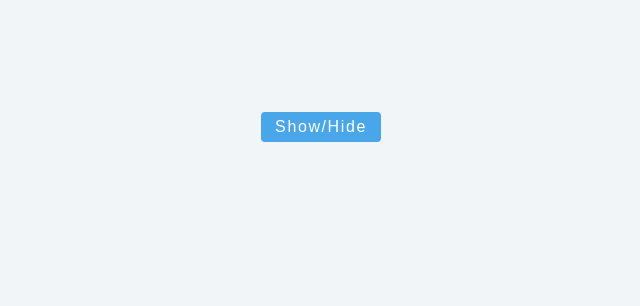
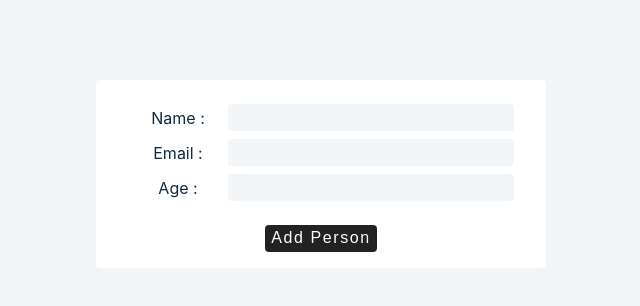
Before and after one commit to IsaacBukunmi/react-advanced-2020-copy, a React (Create React App) app: page / in a window 1280 px wide. Shown: the top 306 px of the page, without its empty margins (319-959 px from the left). Built offline with nearby package versions, Linux system fonts and the light colour scheme.

Commit message:
forms complete

```diff
--- a/src/App.js
+++ b/src/App.js
@@ -1,5 +1,5 @@
 import React from 'react'
-import Setup from './tutorial/3-conditional-rendering/setup/3-show-hide'
+import Setup from './tutorial/4-forms/setup/2-multiple-inputs'
 
 
 function App() {
--- a/src/tutorial/4-forms/setup/2-multiple-inputs.js
+++ b/src/tutorial/4-forms/setup/2-multiple-inputs.js
@@ -7,36 +7,49 @@ import React, { useState } from 'react';
 // dynamic object keys
 
 const ControlledInputs = () => {
-  const [firstName, setFirstName] = useState('');
-  const [email, setEmail] = useState('');
+  // const [person, setPerson] = useState({ firstName: '', email:'', age: ''})
+  // const [people, setPeople] = useState([]);
+
+  // const handleChange = (e) => {
+  //   const name = e.target.name
+  //   const value = e.target.value
+  //   setPerson({ ...person, [name]:value })
+  // }
+  // const handleSubmit = (e) => {
+  //   e.preventDefault();
+  //   if(person.firsName && person.email && person.age){
+  //     const newPerson = { ...person, id: new Date().getTime().toString() }
+  //     setPeople([...people, newPerson])
+  //     setPerson({ firstName: '', email:'', age: ''})
+  //   }
+  // };
+  const [person, setPerson] = useState({ firstName: '', email: '', age: '' });
   const [people, setPeople] = useState([]);
-
+  const handleChange = (e) => {
+    const name = e.target.name;
+    const value = e.target.value;
+    setPerson({ ...person, [name]: value });
+  };
   const handleSubmit = (e) => {
     e.preventDefault();
-    if (firstName && email) {
-      const person = { id: new Date().getTime().toString(), firstName, email };
-      console.log(person);
-      setPeople((people) => {
-        return [...people, person];
-      });
-      setFirstName('');
-      setEmail('');
-    } else {
-      console.log('empty values');
+    if (person.firstName && person.email && person.age) {
+      const newPerson = { ...person, id: new Date().getTime().toString() };
+      setPeople([...people, newPerson]);
+      setPerson({ firstName: '', email: '', age: '' });
     }
   };
   return (
     <>
       <article>
-        <form className='form' onSubmit={handleSubmit}>
+        <form className='form'>
           <div className='form-control'>
             <label htmlFor='firstName'>Name : </label>
             <input
               type='text'
               id='firstName'
               name='firstName'
-              value={firstName}
-              onChange={(e) => setFirstName(e.target.value)}
+              value={person.firstName}
+              onChange={handleChange}
             />
           </div>
           <div className='form-control'>
@@ -45,18 +58,33 @@ const ControlledInputs = () => {
               type='email'
               id='email'
               name='email'
-              value={email}
-              onChange={(e) => setEmail(e.target.value)}
+              value={person.email}
+              onChange={handleChange}
             />
           </div>
-          <button type='submit'>add person</button>
+          <div className='form-control'>
+            <label htmlFor='age'>Age : </label>
+            <input
+              type='number'
+              id='age'
+              name='age'
+              value={person.age}
+              onChange={handleChange}
+            />
+          </div>
+          <button type='submit' className='btn' onClick={handleSubmit}>
+            add person
+          </button>
         </form>
-        {people.map((person, index) => {
-          const { id, firstName, email } = person;
+      </article>
+        <article>
+        {people.map((person) => {
+          const { id, firstName, email, age } = person;
           return (
-            <div className='item' key={id}>
+            <div key={id} className='item'>
               <h4>{firstName}</h4>
               <p>{email}</p>
+              <p>{age}</p>
             </div>
           );
         })}
```
Also changed, not shown: src/tutorial/4-forms/setup/1-controlled-inputs.js (+55 -1 lines).
